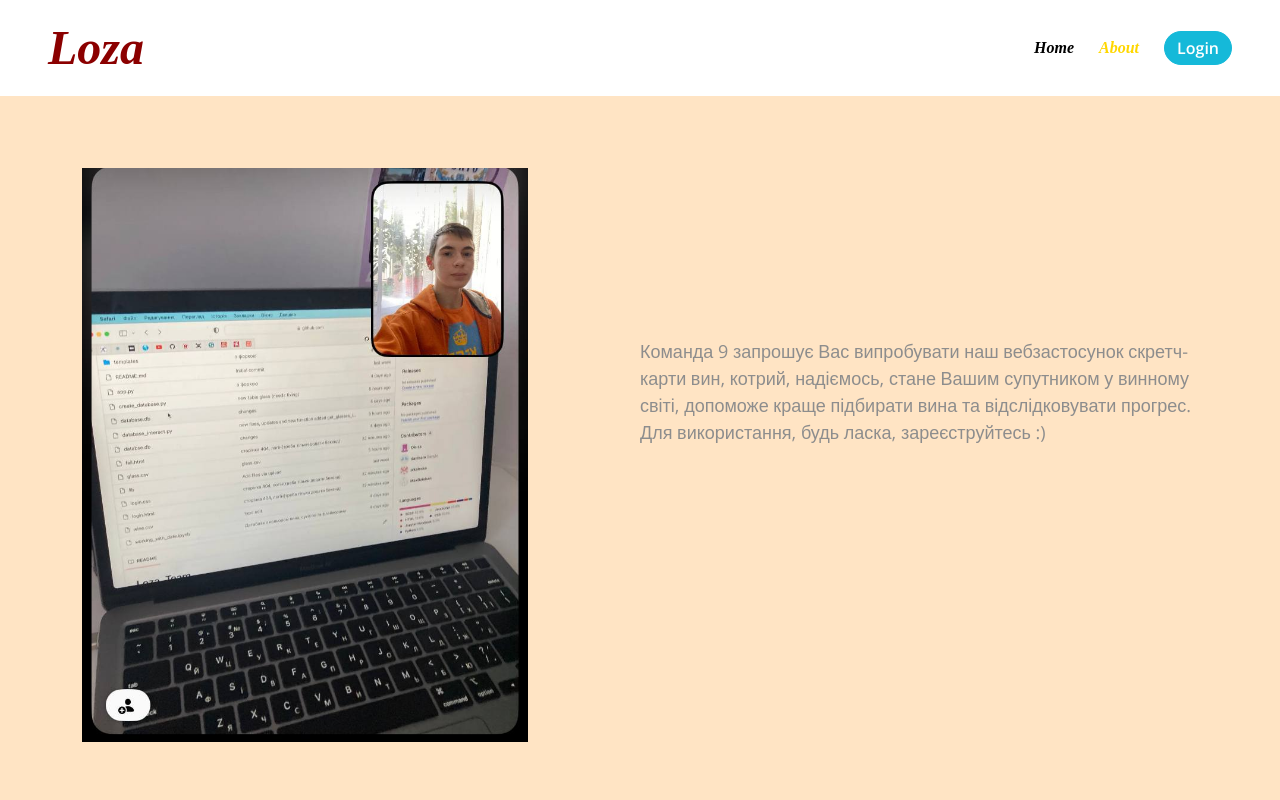
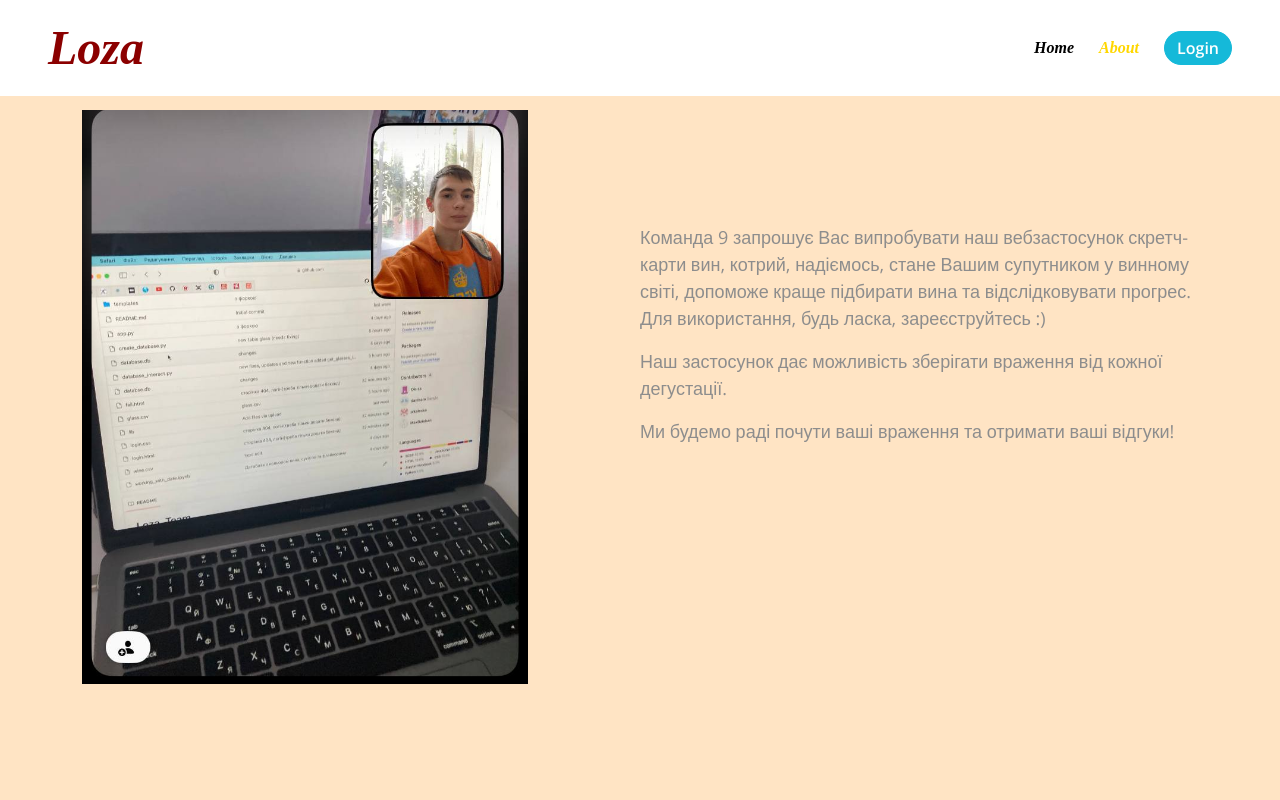
Before and after one commit to Ok-ss/Loza_Team, a Flask app: page /about in a window 1280 px wide. Run offline with Flask 3, Linux system fonts and the light colour scheme; some libraries are stand-ins or nearby versions.

Commit message:
статичний хедер, ui для телефону, більше тексту

```diff
--- a/templates/about.html
+++ b/templates/about.html
@@ -43,8 +43,7 @@
                     <span class="fa fa-bars"></span>
                 </button>
 
-        <div class="collapse navbar-collapse" id="navbarCollapse">
-            <div class="navbar-nav ms-auto py-0">
+             <div class="navbar-nav ms-auto py-0">
                 <!-- <a href="/" class="nav-item nav-link active">Home</a> -->
                 <a href="/" class="nav-item nav-link">
                     <font color="black" face="itallianco">
@@ -76,21 +75,28 @@
                 display: flex;
                 justify-content: space-between;
                 align-items: center;
-                height: 100vh;
+                /* height: 50vh; */
                 width: 100%;
             }
             .image-container {
+                margin-top: 110px;
                 top: 90px;
                 width: 40%;
+
             }
             .image-container img {
-                margin-top: 110px;
+                /* margin-top: 110px; */
                 width: 100%;
-                height: auto;
+                /* height: 50%; */
+                transform: (50%);
             }
             .text-right {
                 width: 50%;
-                text-align: left;
+                height: 100%;
+                display: flex;
+                flex-direction: column; /* Задаємо напрямок стовпця для flexbox */
+                justify-content: center; /* Центруємо контент по вертикалі */
+                align-items: left; /* Вирівнюємо контент зліва */
                 font-size: 18px;
             }
         </style>
@@ -103,6 +109,8 @@
             <div class="text-right">
                 Команда 9 запрошує Вас випробувати наш вебзастосунок скретч-карти вин, котрий, надіємось, стане Вашим супутником у винному світі, допоможе краще підбирати вина та відслідковувати прогрес.
                 <p>Для використання, будь ласка, зареєструйтесь :) </p>
+                <p>Наш застосунок дає можливість зберігати враження від кожної дегустації.</p>
+                <p>Ми будемо раді почути ваші враження та отримати ваші відгуки!</p>
             </div>
         </div>
     </body>
```
